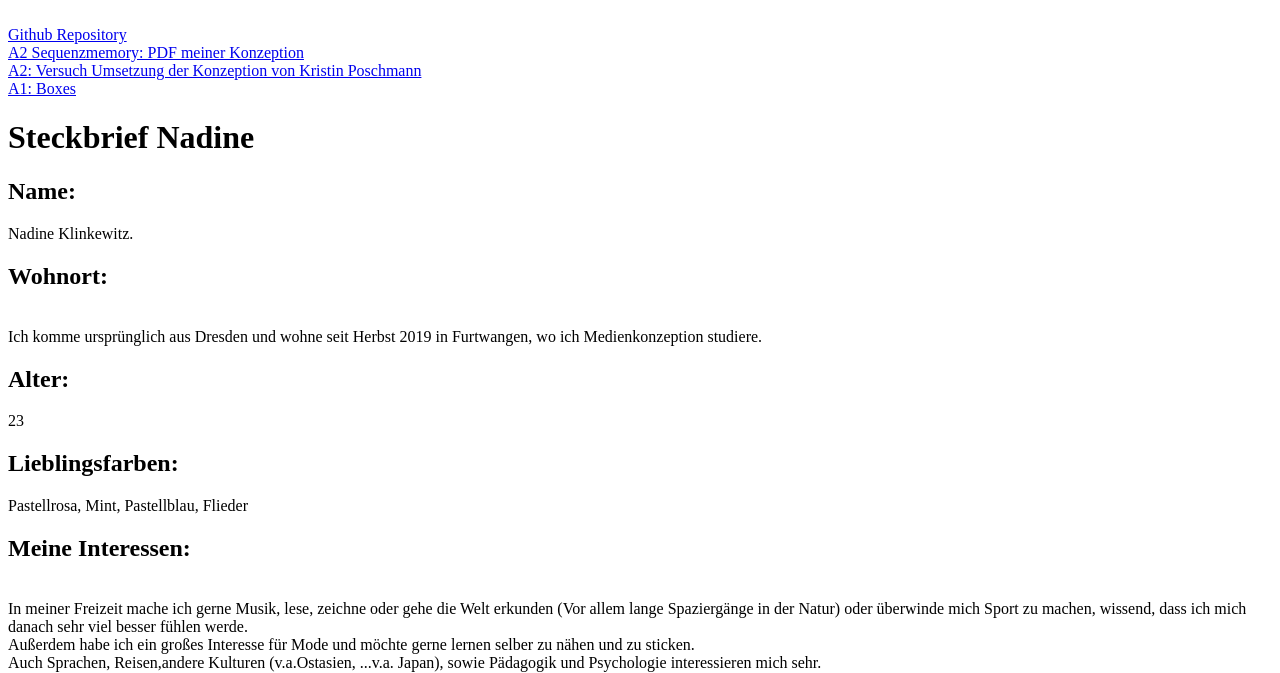
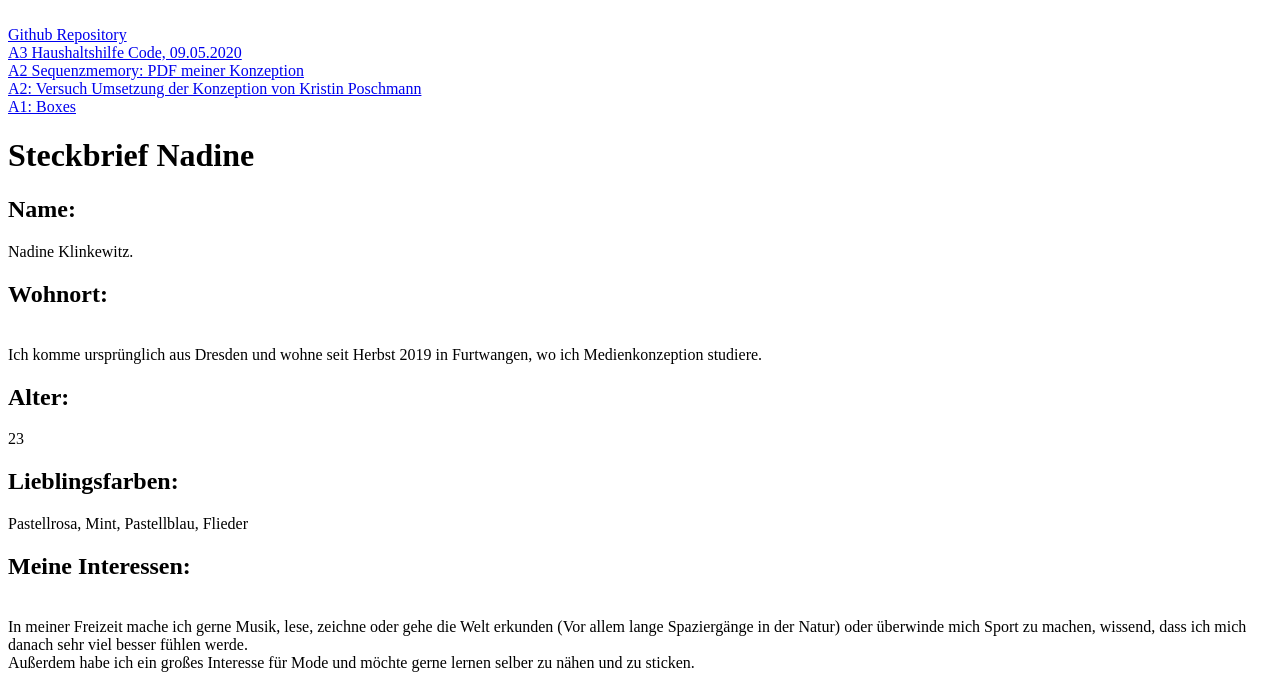
Before and after one commit to klinkewitzn/EIA2, a plain HTML site: page Steckbrief/steckbrief.htm in a window 1280 px wide. Shown: the top 673 px of the page. Drawn offline with Linux system fonts and the light colour scheme.

Commit message:
update link a3 haushaltshilfe code

```diff
--- a/Steckbrief/steckbrief.htm
+++ b/Steckbrief/steckbrief.htm
@@ -11,6 +11,7 @@
     <br>
     <a target="_blank" href="https://github.com/klinkewitzn/EIA2"> Github Repository</a>
     <br>
+    <a href="https://klinkewitzn.github.io/EIA2/Lektion3/haushaltshilfe.html">A3 Haushaltshilfe Code, 09.05.2020</a><br>
     <a href="https://klinkewitzn.github.io/EIA2/Lektion 2/Sequenzmemory/Aufgabe2-Sequenzmemory.pdf">A2 Sequenzmemory: PDF meiner Konzeption</a><br>
     <a href="https://klinkewitzn.github.io/EIA2/Lektion 2/Sequenzmemory/sequenzmemory-ui1.html">A2: Versuch Umsetzung der Konzeption von Kristin Poschmann</a><br>
     <a target="_blank" href="https://klinkewitzn.github.io/EIA2/Lektion1/Boxes/ScanBoxes.pdf"> A1: Boxes</a>
```
